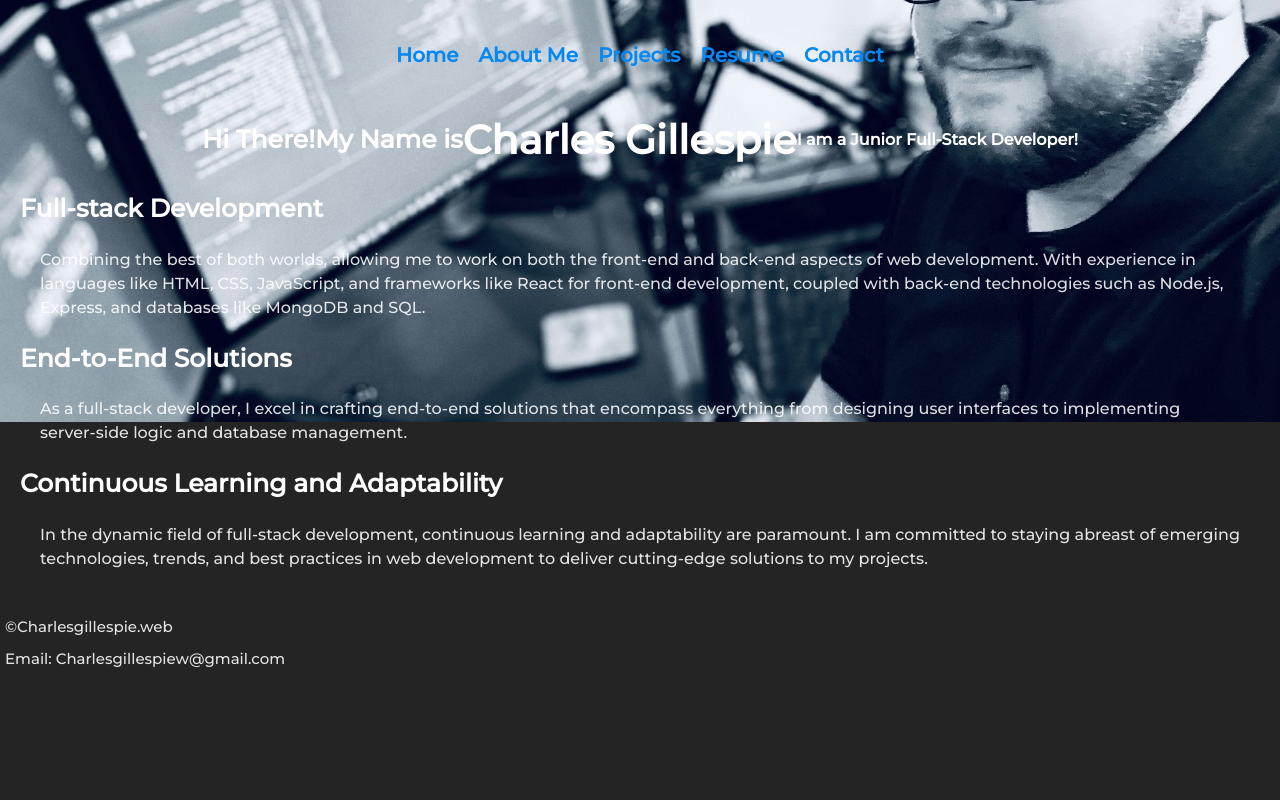
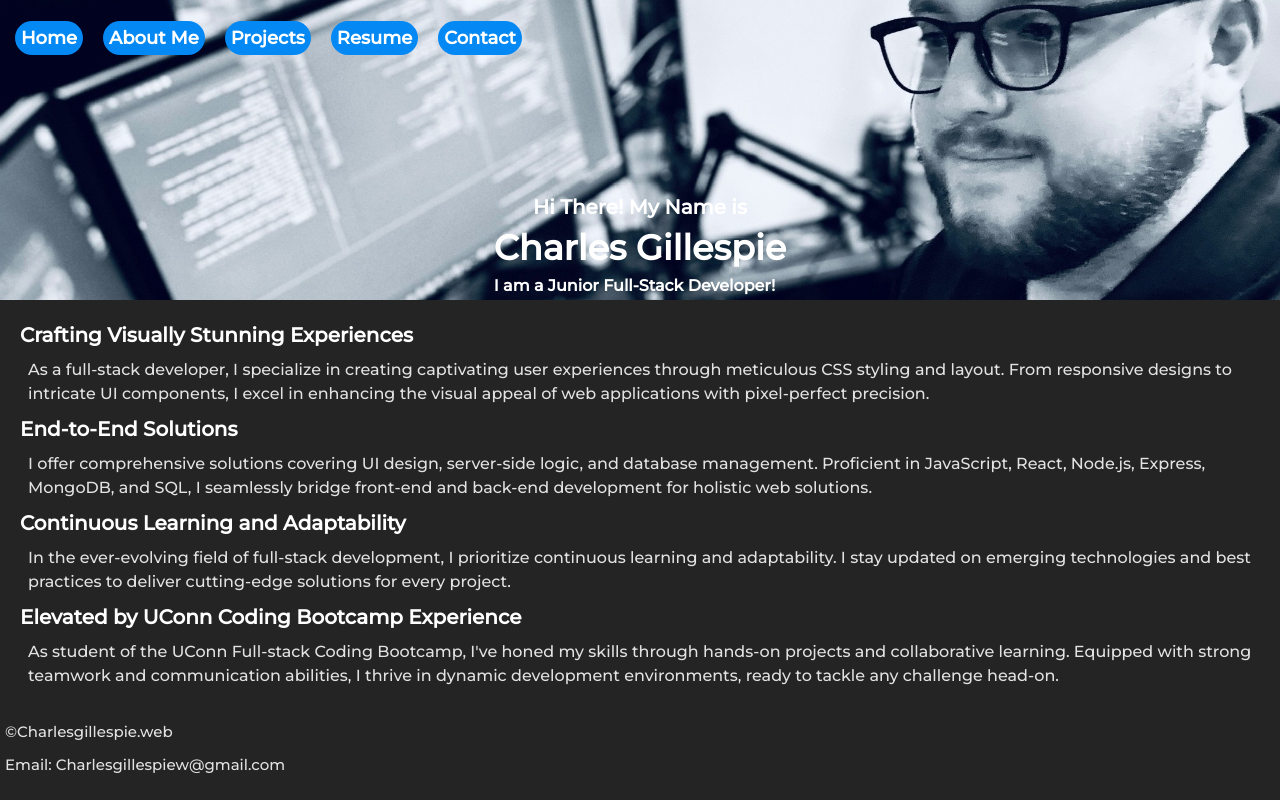
Before and after one commit to CharlesWGillespie/My-React-Portfolio, a React (Vite) app: page / in a window 1280 px wide. Built offline with nearby package versions, Linux system fonts and the light colour scheme.

Commit message:
added styling to homepage now will work on about me page

```diff
--- a/src/components/Home.jsx
+++ b/src/components/Home.jsx
@@ -2,15 +2,20 @@
 export default function Home() {
     return(
     <div className="fullstack">
-        <h2>Full-stack Development</h2>
-        <p className="hp-p-tag">Combining the best of both worlds, allowing me to work on both the front-end and back-end aspects of web development. With experience in languages like HTML, CSS, JavaScript, and frameworks like React for front-end development, coupled with back-end technologies such as Node.js, Express, and databases like MongoDB and SQL. </p>
+        <h2>Crafting Visually Stunning Experiences</h2>
+        <p className="hp-p-tag">As a full-stack developer, I specialize in creating captivating user experiences through meticulous CSS styling and layout. From responsive designs to intricate UI components, I excel in enhancing the visual appeal of web applications with pixel-perfect precision. </p>
 
       <h3>End-to-End Solutions</h3>
-      <p className="hp-p-tag"> As a full-stack developer, I excel in crafting end-to-end solutions that encompass everything from designing user interfaces to implementing server-side logic and database management.</p>
+      <p className="hp-p-tag"> I offer comprehensive solutions covering UI design, server-side logic, and database management. Proficient in JavaScript, React, Node.js, Express, MongoDB, and SQL, I seamlessly bridge front-end and back-end development for holistic web solutions.</p>
       <br />
 
       <h3>Continuous Learning and Adaptability</h3>
-      <p className="hp-p-tag">In the dynamic field of full-stack development, continuous learning and adaptability are paramount. I am committed to staying abreast of emerging technologies, trends, and best practices in web development to deliver cutting-edge solutions to my projects.</p>
+      <p className="hp-p-tag">In the ever-evolving field of full-stack development, I prioritize continuous learning and adaptability. I stay updated on emerging technologies and best practices to deliver cutting-edge solutions for every project.</p><br />
+
+      <h3>Elevated by UConn Coding Bootcamp Experience</h3>
+      <p className="hp-p-tag">As student of the UConn Full-stack Coding Bootcamp, I've honed my skills through hands-on projects and collaborative learning. Equipped with strong teamwork and communication abilities, I thrive in dynamic development environments, ready to tackle any challenge head-on.</p>
+
     </div>
+
     );
 }
--- a/src/components/Intro.jsx
+++ b/src/components/Intro.jsx
@@ -1,10 +1,11 @@
 export default function Intro(){
     return(
-    <div className='intro'><h2>Hi There!</h2>
-    <img  className="imageHP" src="public/assets/website-img.png.jpg" alt="Picture of Charles Gillespie at his desk" />
-      <h2>My Name is</h2>
+    <div id="img-trial" className='intro'>
+     <div className="intro-container">
+      <h2>Hi There! My Name is</h2>
       <h1>Charles Gillespie</h1>
       <h4>I am a Junior Full-Stack Developer!</h4>
+      </div>
     </div>
     );
 }
--- a/src/index.css
+++ b/src/index.css
@@ -21,7 +21,7 @@
 }
 
 h1{
-  font-size: 40px;
+  font-size: 35px;
   display: flex;
   justify-content: center;
   align-items: center;
@@ -32,11 +32,12 @@ h1{
 h2,
 h3
 {
-  font-size: 25px;
+  font-size: 20px;
   display: flex;
   justify-content: center;
   align-items: center;
   color: white;
+
 }
 h4{
   color: white;
@@ -47,15 +48,11 @@ h4{
   flex-wrap: wrap;
   justify-content: center;
   align-items: center;
+
 }
 
-.imageHP{
-  margin: 0;
-  padding: 0;
-  max-width: 100%;
-  z-index: -1;
-  position: absolute;
-  margin-bottom: 160px;
+.intro-container{
+  padding-top: 190px;
 }
 
 li,
@@ -65,35 +62,43 @@ button {
   font-weight: 600;
   font-size: 16px;
   text-decoration: none;
-  color: #0388f4;
+  color: White;
 }
 
 header {
   display: flex;
   flex-wrap: wrap;
-  justify-content: center;
-  align-items: center;
-  padding: 30px 10%;
+  justify-content: space-between;
 }
 
 .nav-links {
   list-style: none;
+  position: fixed;
+  display: flex;
+  margin-top: 20px;
 }
 
 .nav-links li {
   display: inline-block;
-  padding: 10px;
+  padding: 5px;
   align-items: center;
+  padding-left: 15px;
 }
 
 .nav-links li a {
+
   transition: all 0.3s ease 0s;
   font-family: "Montserrat", sans-serif;
-  font-size: 20px;
+  font-size: 18px;
+  padding: 6px;
+  background-color: #0388f4;
+  border-radius: 50px;
 }
 
 .nav-links li a:hover {
-  color: #0388f4;
+  background-color: #0965b1;
+
+
 }
 
 button {
@@ -130,14 +135,25 @@ button:hover {
 }
 
 .hp-p-tag{
-  padding: 20px;
+  padding: 8px;
 }
 
 .fullstack{
   display: flex;
   flex-wrap: wrap;
-  margin: 20px;
-  /* padding: 10px; */
+  margin: 10px;
+  padding: 10px;
   justify-content: flex-start;
   align-items: start;
 }
+
+#img-trial{
+  margin:0;
+  height: 300px;
+  width: 100%;
+  background-image: url(../public/assets/website-img.png.jpg);
+  background-size: cover;
+  background-position: center;
+  background-repeat: no-repeat;
+  overflow: hidden;
+}
```
